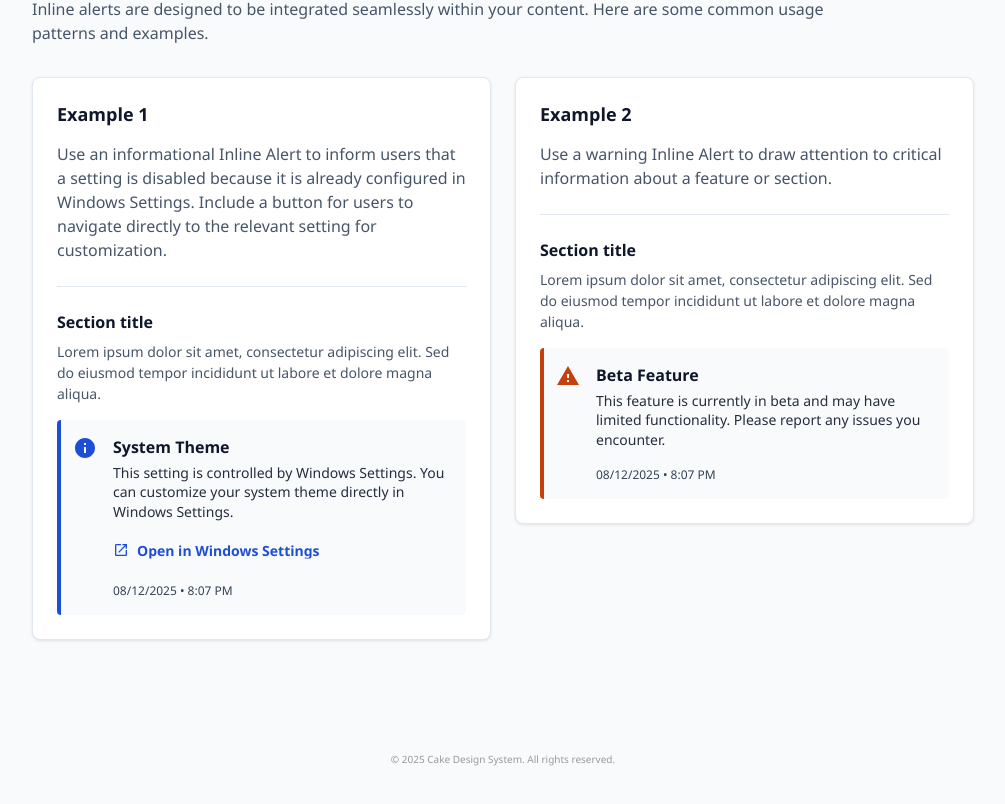
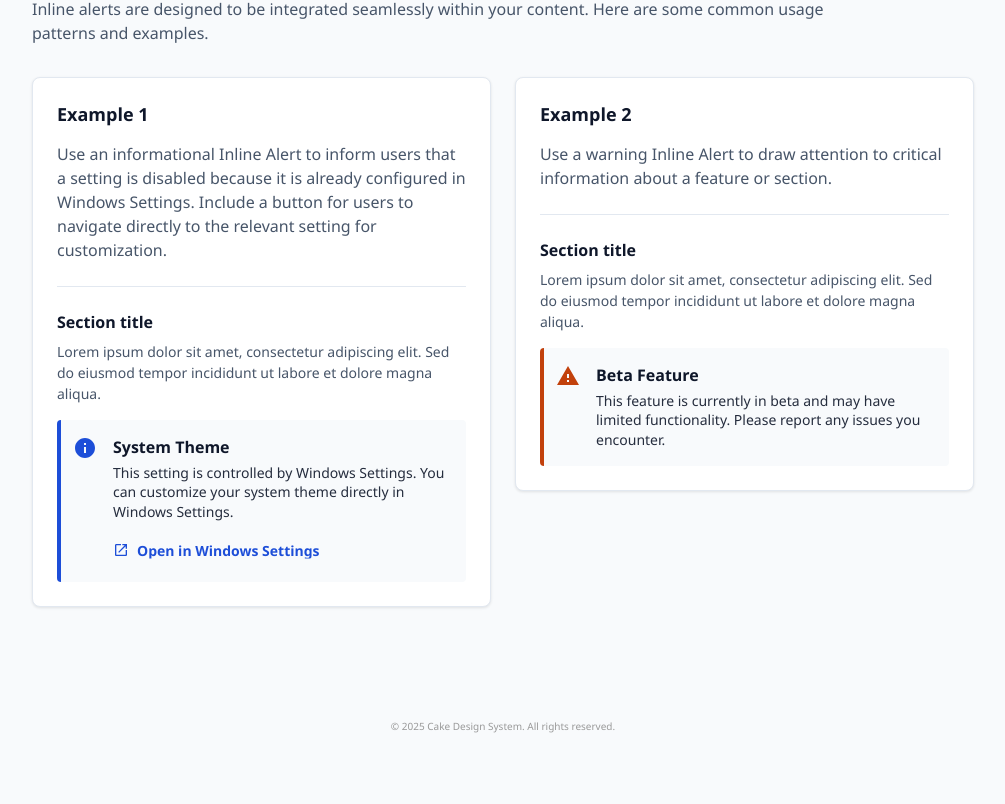
Before and after one commit to cake-admin/cakev2, a React (Create React App) app: page /components/alert in a window 1280 px wide. Shown: the part 1172-1976 px from the top of the page, without its empty margins (262-1267 px from the left). Built offline with nearby package versions, Linux system fonts and the light colour scheme.

Commit message:
Show timestamp only for advanced toast alerts, hide for inline alerts

```diff
--- a/src/components/design-system/Alert.js
+++ b/src/components/design-system/Alert.js
@@ -561,7 +561,7 @@ const Alert = forwardRef(({
             )}
 
             {/* Timestamp for advanced variant - positioned below buttons */}
-            {variant === ALERT_VARIANTS.ADVANCED && (timestamp || currentTimestamp) && (
+            {variant === ALERT_VARIANTS.ADVANCED && (timestamp || currentTimestamp) && type === ALERT_TYPES.TOAST && (
               <Timestamp variant={variant} severity={severity} theme={theme}>
                 {timestamp || currentTimestamp}
               </Timestamp>
```
